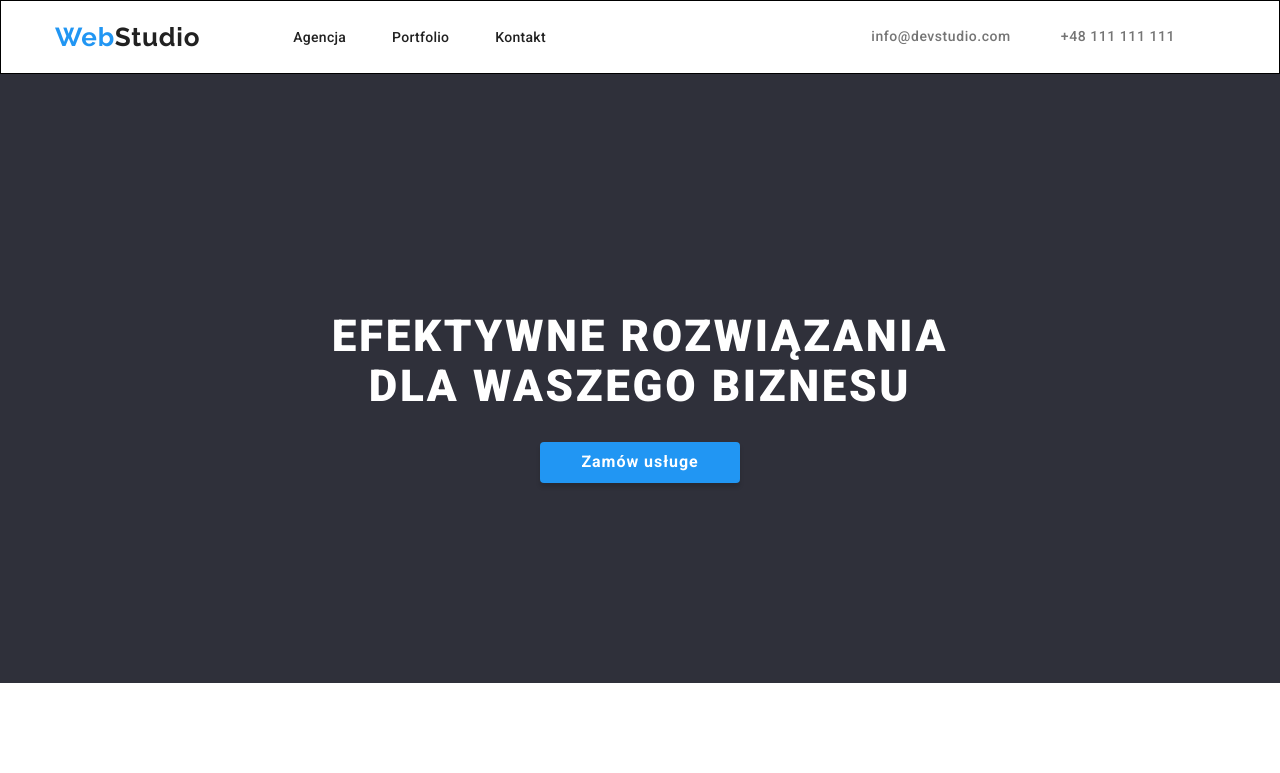
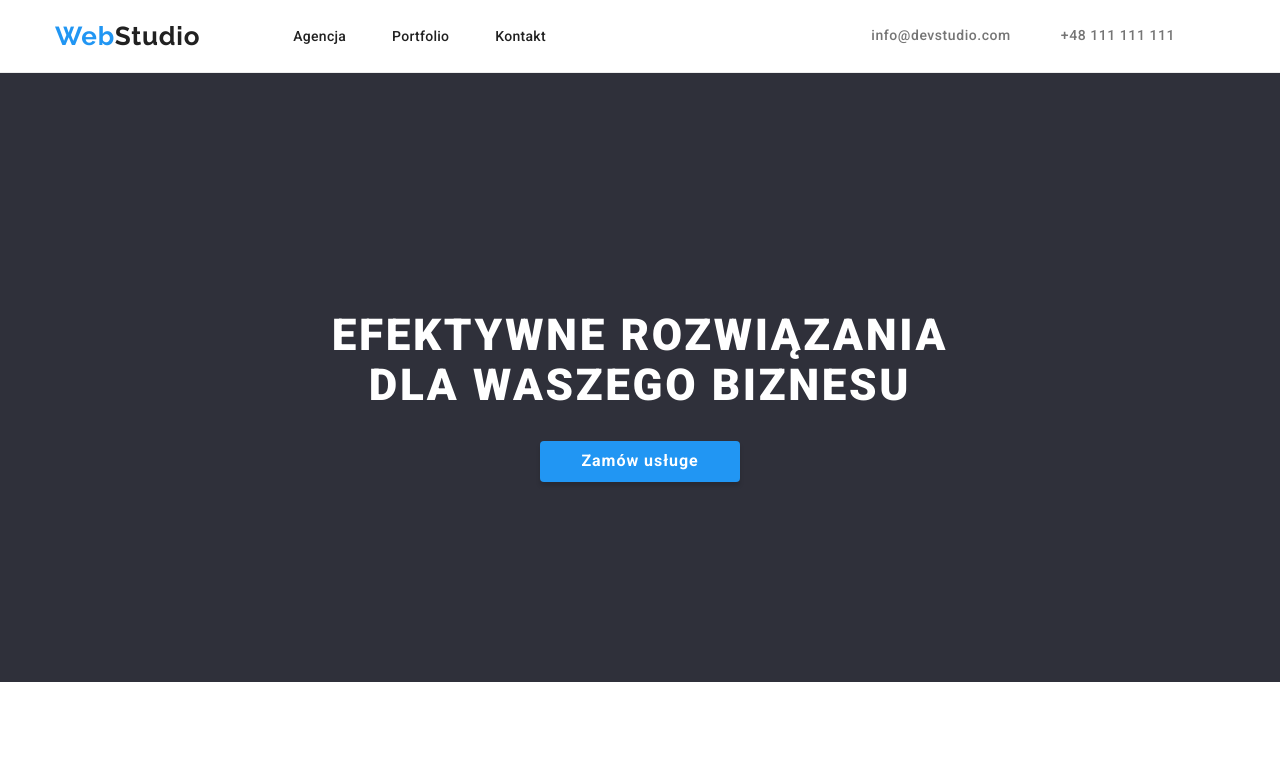
Before and after one commit to MichalBxqt/goit-markup-hw-03, a plain HTML site: page index.html in a window 1280 px wide. Shown: the top 773 px of the page. Drawn offline with nearby package versions, Linux system fonts and the light colour scheme.

Commit message:
commit zmiana koloru obramowania headera

```diff
--- a/css/styles.css
+++ b/css/styles.css
@@ -26,7 +26,7 @@ body {
   padding: 19px 0px;
   display: flex;
   align-items: center;
-  border: 1px solid #000000
+  border-bottom: 1px solid #ECECEC
 }
 .container {
   width: 1200px;
```
